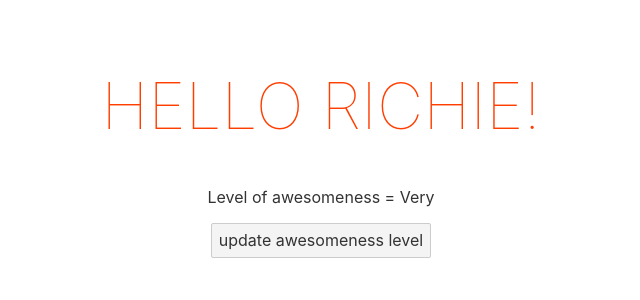
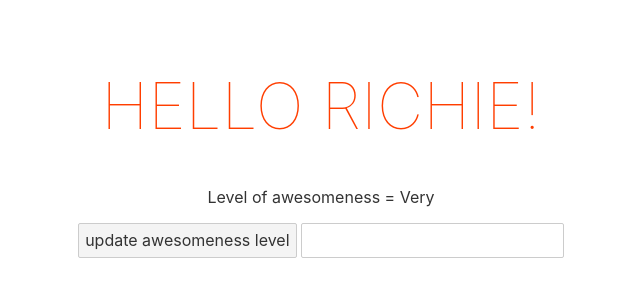
Before and after one commit to RHaddlesey/SvelteTutorials, a Svelte app in the folder svelte-app/: page / in a window 1280 px wide. Shown: the top 300 px of the page, without its empty margins (319-959 px from the left). Built offline with nearby package versions, Linux system fonts and the light colour scheme.

Commit message:
handleInput

```diff
--- a/svelte-app/src/App.svelte
+++ b/svelte-app/src/App.svelte
@@ -5,7 +5,23 @@
   const handleClick = () => {
     StateOfAwesomeness = "super";
   };
+
+  const handleInput = (e) => {
+    StateOfAwesomeness = e.target.value
+  };
 </script>
+
+
+
+<main>
+  <h1>Hello {name}!</h1>
+  <p>Level of awesomeness = {StateOfAwesomeness}</p>
+
+  <button on:click={handleClick}>update awesomeness level</button>
+
+  <input type='text' on:input={handleInput} />
+
+</main>
 
 <style>
   main {
@@ -28,11 +44,3 @@
     }
   }
 </style>
-
-<main>
-  <h1>Hello {name}!</h1>
-  <p>Level of awesomeness = {StateOfAwesomeness}</p>
-
-  <button on:click={handleClick}>update awesomeness level</button>
-
-</main>
```
